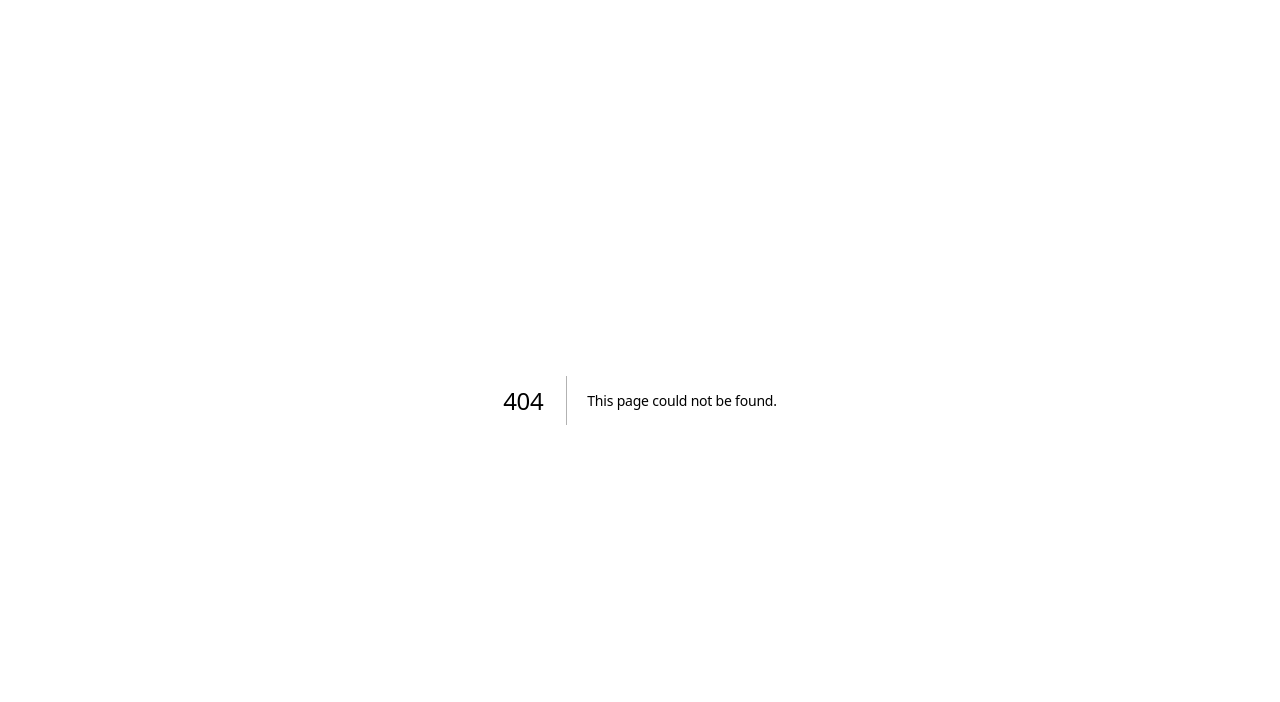
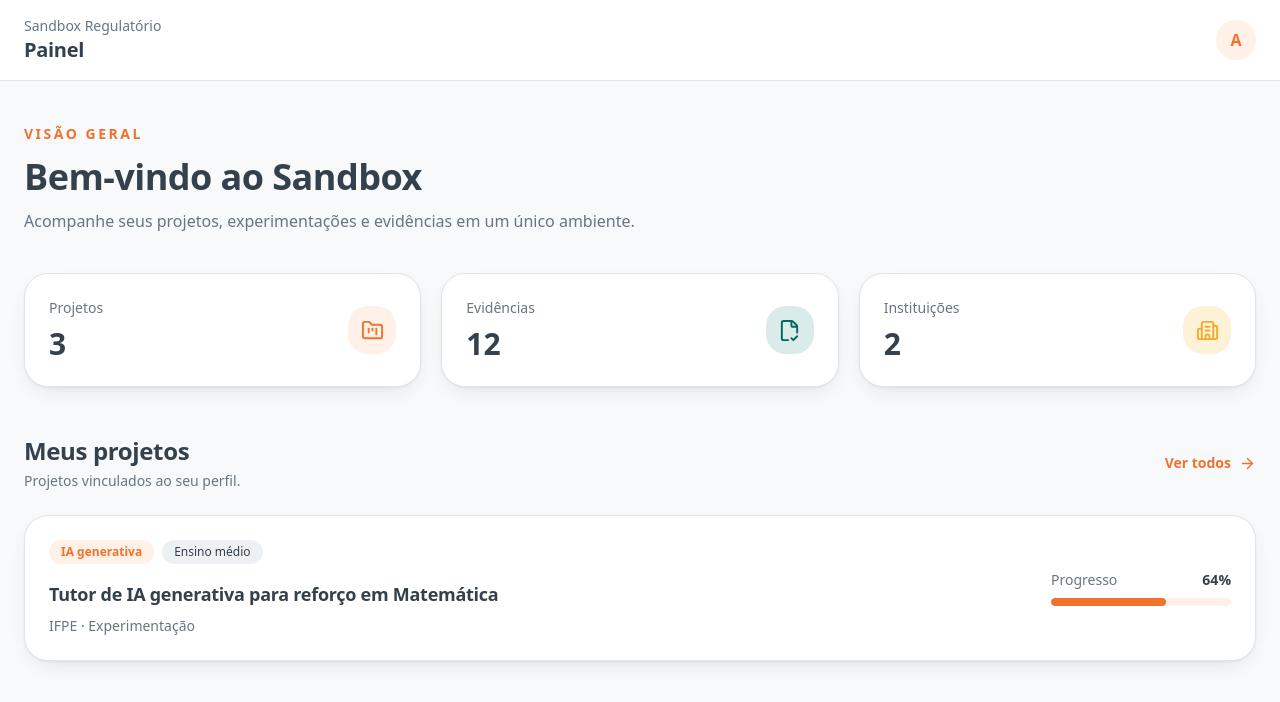
Before and after one commit to beatnees/sandbox, a Next.js app: page /sandbox/dashboard in a window 1280 px wide. Before the commit this address had no page. Shown: the top 702 px of the page. Built offline with nearby package versions, Linux system fonts and the light colour scheme.

Commit message:
cria a dashboard

```diff
--- /dev/null
+++ b/app/dashboard/page.tsx
@@ -0,0 +1,143 @@
+import { FolderKanban, FileCheck2, Building2, ArrowRight } from "lucide-react";
+
+export default function DashboardPage() {
+  return (
+    <main className="min-h-screen bg-background">
+      {/* Header interno */}
+      <header className="border-b border-border bg-card">
+        <div className="mx-auto flex h-20 max-w-7xl items-center justify-between px-6">
+          <div>
+            <p className="text-sm text-muted-foreground">Sandbox Regulatório</p>
+
+            <h1 className="font-display text-xl font-bold text-foreground">
+              Painel
+            </h1>
+          </div>
+
+          <div className="flex h-10 w-10 items-center justify-center rounded-full bg-primary-soft font-semibold text-primary">
+            A
+          </div>
+        </div>
+      </header>
+
+      <div className="mx-auto max-w-7xl px-6 py-10">
+        {/* Boas-vindas */}
+        <div>
+          <span className="text-sm font-semibold uppercase tracking-[0.18em] text-primary">
+            Visão geral
+          </span>
+
+          <h2 className="mt-3 text-3xl font-bold text-foreground md:text-4xl">
+            Bem-vindo ao Sandbox
+          </h2>
+
+          <p className="mt-3 max-w-2xl text-muted-foreground">
+            Acompanhe seus projetos, experimentações e evidências em um único
+            ambiente.
+          </p>
+        </div>
+
+        {/* Indicadores */}
+        <div className="mt-10 grid gap-5 md:grid-cols-3">
+          <div className="rounded-3xl border border-border bg-card p-6 shadow-card">
+            <div className="flex items-center justify-between">
+              <div>
+                <p className="text-sm text-muted-foreground">Projetos</p>
+
+                <p className="mt-2 text-3xl font-bold text-foreground">3</p>
+              </div>
+
+              <div className="flex h-12 w-12 items-center justify-center rounded-2xl bg-primary-soft text-primary">
+                <FolderKanban size={23} />
+              </div>
+            </div>
+          </div>
+
+          <div className="rounded-3xl border border-border bg-card p-6 shadow-card">
+            <div className="flex items-center justify-between">
+              <div>
+                <p className="text-sm text-muted-foreground">Evidências</p>
+
+                <p className="mt-2 text-3xl font-bold text-foreground">12</p>
+              </div>
+
+              <div className="flex h-12 w-12 items-center justify-center rounded-2xl bg-success-soft text-success">
+                <FileCheck2 size={23} />
+              </div>
+            </div>
+          </div>
+
+          <div className="rounded-3xl border border-border bg-card p-6 shadow-card">
+            <div className="flex items-center justify-between">
+              <div>
+                <p className="text-sm text-muted-foreground">Instituições</p>
+
+                <p className="mt-2 text-3xl font-bold text-foreground">2</p>
+              </div>
+
+              <div className="flex h-12 w-12 items-center justify-center rounded-2xl bg-warning-soft text-warning">
+                <Building2 size={23} />
+              </div>
+            </div>
+          </div>
+        </div>
+
+        {/* Projetos recentes */}
+        <section className="mt-12">
+          <div className="flex items-center justify-between">
+            <div>
+              <h2 className="text-2xl font-bold text-foreground">
+                Meus projetos
+              </h2>
+
+              <p className="mt-1 text-sm text-muted-foreground">
+                Projetos vinculados ao seu perfil.
+              </p>
+            </div>
+
+            <button className="flex items-center gap-2 text-sm font-semibold text-primary">
+              Ver todos
+              <ArrowRight size={17} />
+            </button>
+          </div>
+
+          <div className="mt-6 rounded-3xl border border-border bg-card shadow-card">
+            <div className="flex flex-col gap-5 p-6 md:flex-row md:items-center md:justify-between">
+              <div>
+                <div className="flex flex-wrap gap-2">
+                  <span className="rounded-full bg-primary-soft px-3 py-1 text-xs font-semibold text-primary">
+                    IA generativa
+                  </span>
+
+                  <span className="rounded-full bg-secondary px-3 py-1 text-xs font-medium text-secondary-foreground">
+                    Ensino médio
+                  </span>
+                </div>
+
+                <h3 className="mt-4 text-lg font-bold text-foreground">
+                  Tutor de IA generativa para reforço em Matemática
+                </h3>
+
+                <p className="mt-2 text-sm text-muted-foreground">
+                  IFPE · Experimentação
+                </p>
+              </div>
+
+              <div className="min-w-45">
+                <div className="flex justify-between text-sm">
+                  <span className="text-muted-foreground">Progresso</span>
+
+                  <span className="font-semibold text-foreground">64%</span>
+                </div>
+
+                <div className="mt-2 h-2 overflow-hidden rounded-full bg-primary-soft">
+                  <div className="h-full w-[64%] rounded-full bg-primary" />
+                </div>
+              </div>
+            </div>
+          </div>
+        </section>
+      </div>
+    </main>
+  );
+}
--- a/components/auth/LoginModal.tsx
+++ b/components/auth/LoginModal.tsx
@@ -3,6 +3,7 @@
 import { useEffect, useState } from "react";
 import { createPortal } from "react-dom";
 import { LockKeyhole, Mail, X } from "lucide-react";
+import { useRouter } from "next/navigation";
 
 type LoginModalProps = {
   className?: string;
@@ -40,6 +41,7 @@ export default function LoginModal({
 }: LoginModalProps) {
   const [aberto, setAberto] = useState(false);
   const [perfil, setPerfil] = useState("participante");
+  const router = useRouter();
 
   useEffect(() => {
     if (!aberto) return;
@@ -62,6 +64,12 @@ export default function LoginModal({
     };
   }, [aberto]);
 
+  const entrar = (event: React.FormEvent<HTMLFormElement>) => {
+    event.preventDefault();
+
+    setAberto(false);
+    router.push("/dashboard");
+  };
   const abrirModal = () => {
     onOpen?.();
     setAberto(true);
@@ -108,7 +116,7 @@ export default function LoginModal({
               </p>
             </div>
 
-            <form className="mt-8 space-y-6">
+            <form onSubmit={entrar} className="mt-8 space-y-6">
               {/* E-mail */}
               <div>
                 <label
--- a/components/layout/Header.tsx
+++ b/components/layout/Header.tsx
@@ -113,7 +113,6 @@ export default function Header() {
 
             <LoginModal
               label="Acessar plataforma"
-              onOpen={() => setMenuOpen(false)}
               className="mt-3 rounded-xl bg-primary px-5 py-3 text-center font-semibold text-primary-foreground"
             />
           </nav>
```
